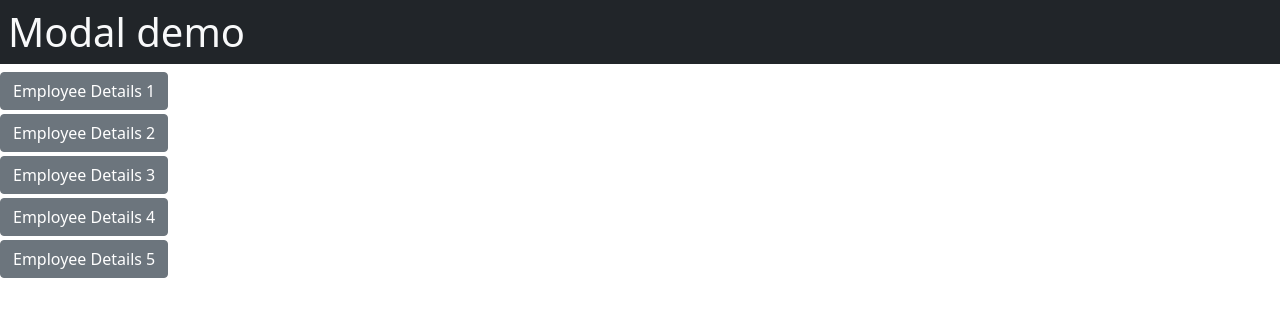
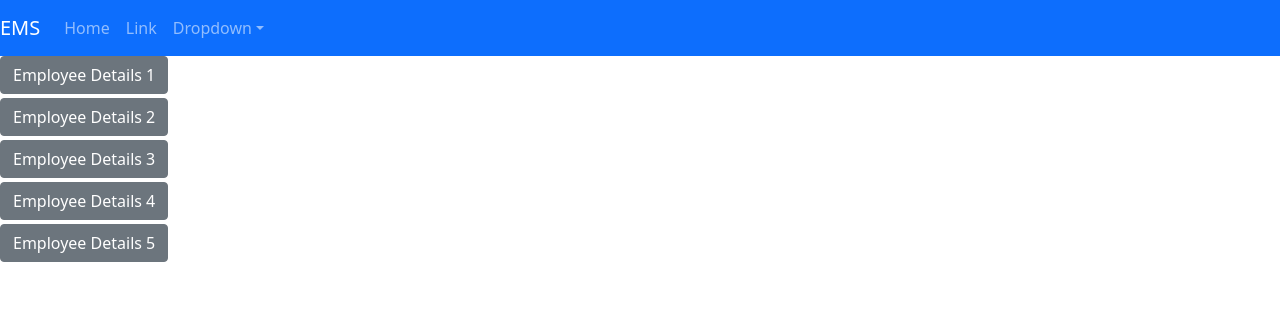
Before and after one commit to suryapampana/react-app3, a React (Create React App) app: page / in a window 1280 px wide. Shown: the top 316 px of the page. Built offline with nearby package versions, Linux system fonts and the light colour scheme.

Commit message:
modal show navigation

```diff
--- a/src/App.js
+++ b/src/App.js
@@ -1,6 +1,15 @@
 import logo from "./logo.svg";
 import "./App.css";
-import { Button, Carousel, Modal } from "react-bootstrap";
+import {
+  Button,
+  Carousel,
+  Form,
+  FormControl,
+  Modal,
+  Nav,
+  Navbar,
+  NavDropdown,
+} from "react-bootstrap";
 import { useState } from "react";
 
 function App() {
@@ -9,7 +18,27 @@
 
   return (
     <div>
-      <h1 className="bg-dark text-light p-2">Modal demo</h1>
+      <Navbar bg="primary" expand="lg" variant="dark">
+        <Navbar.Brand href="#home">EMS</Navbar.Brand>
+        <Navbar.Toggle aria-controls="basic-navbar-nav" />
+        <Navbar.Collapse id="basic-navbar-nav">
+          <Nav className="mr-auto">
+            <Nav.Link href="#home">Home</Nav.Link>
+            <Nav.Link href="#link">Link</Nav.Link>
+            <NavDropdown title="Dropdown" id="basic-nav-dropdown">
+              <NavDropdown.Item href="#action/3.1">Action</NavDropdown.Item>
+              <NavDropdown.Item href="#action/3.2">
+                Another action
+              </NavDropdown.Item>
+              <NavDropdown.Item href="#action/3.3">Something</NavDropdown.Item>
+              <NavDropdown.Divider />
+              <NavDropdown.Item href="#action/3.4">
+                Separated link
+              </NavDropdown.Item>
+            </NavDropdown>
+          </Nav>
+        </Navbar.Collapse>
+      </Navbar>
 
       {[1, 2, 2, 3, 4].map((item, index) => (
         <div className="mb-1" key={index}>
```
